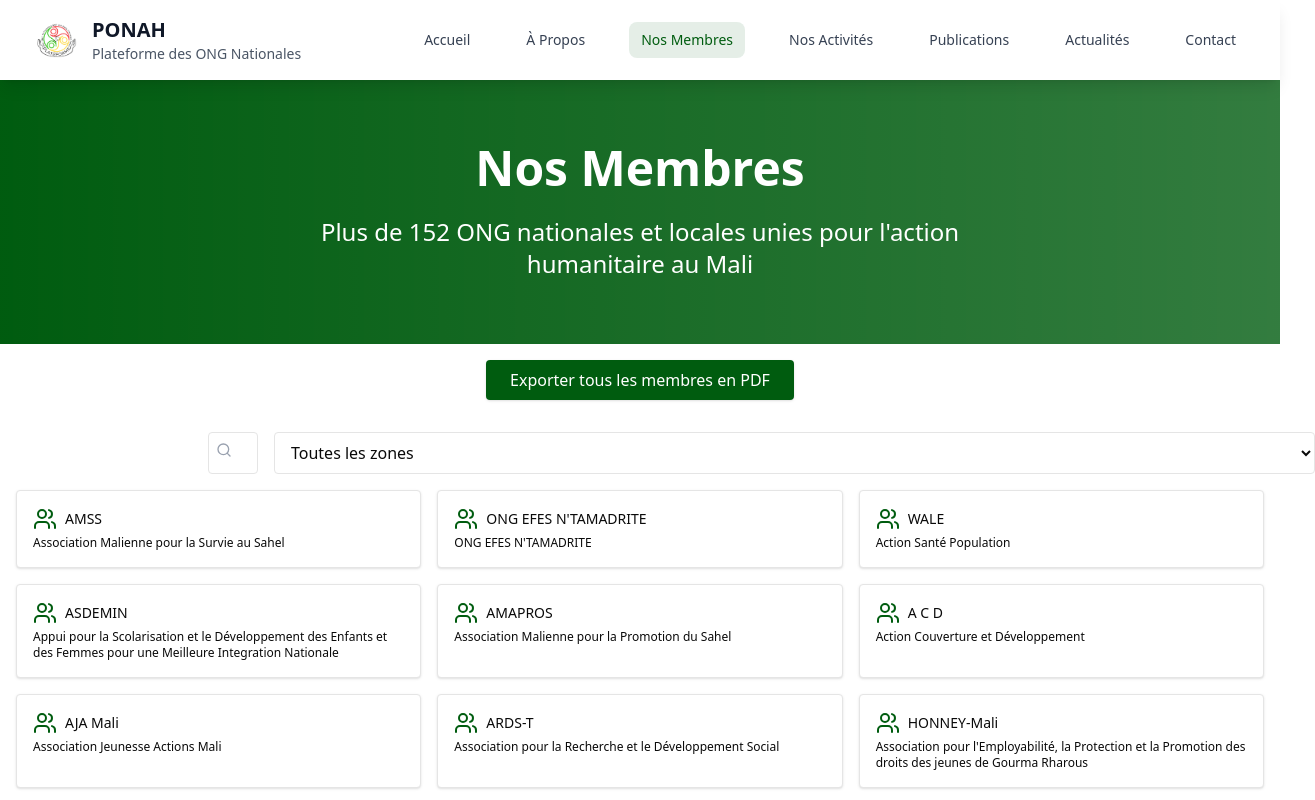
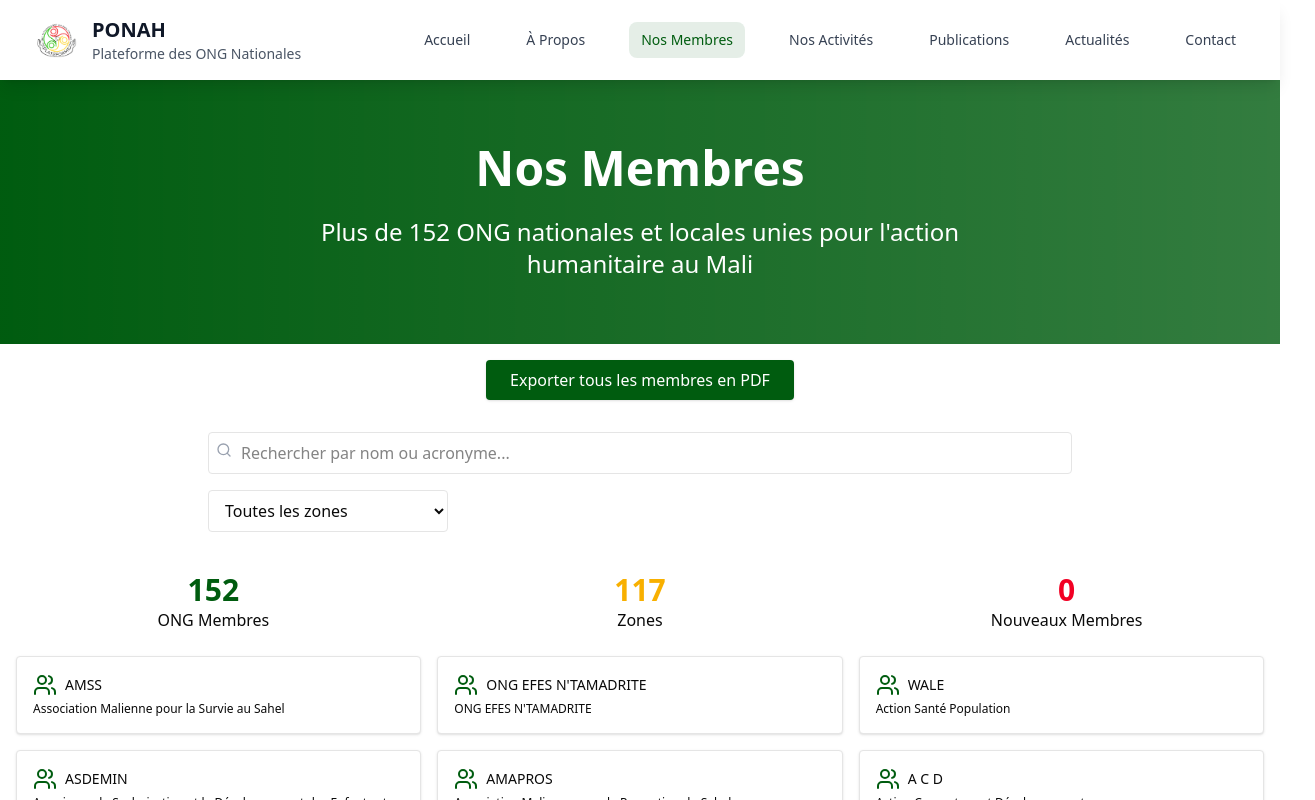
Before and after one commit to illilyelansary/site-PONAH, a React (Vite) app: page /membres in a window 1280 px wide. Shown: the top 800 px of the page, 1315 px wide, since content can reach past the window. Built offline with nearby package versions, Linux system fonts and the light colour scheme.

Commit message:
Update Members.jsx

```diff
--- a/src/components/pages/Members.jsx
+++ b/src/components/pages/Members.jsx
@@ -48,12 +48,11 @@
     const doc = new jsPDF('landscape');
     doc.setFontSize(12);
     doc.text('Liste complète des membres de la PONAH', 14, 15);
-
     const headers = [[
       'Nom complet de l’ONG', 'Acronyme', 'Date de création', 'Numéro d’accord cadre',
       'Adresse physique', 'Zones d’intervention', 'Nom du responsable', 'Prénom du responsable',
-      'Fonction', 'Téléphone', 'Email']];
-
+      'Fonction', 'Téléphone', 'Email'
+    ]];
     const body = membersData.map(m => [
       m['Nom complet de l’ONG'] || '',
       m['Acronyme'] || '',
@@ -67,17 +66,14 @@
       m['Téléphone du responsable'] || '',
       m['Email du responsable'] || ''
     ]);
-
     doc.autoTable({
       head: headers,
       body: body,
       startY: 20,
       styles: { fontSize: 7, cellPadding: 1 },
       headStyles: { fillColor: [41, 128, 185], textColor: [255, 255, 255] },
-      theme: 'grid',
-      pageBreak: 'auto'
+      theme: 'grid'
     });
-
     doc.save('Membres_PONAH_Global.pdf');
   };
 
@@ -98,6 +94,7 @@
 
   return (
     <div className="min-h-screen">
+      {/* HÉRO */}
       <section className="bg-gradient-to-r from-primary to-primary/80 text-white py-16 text-center">
         <h1 className="text-4xl md:text-5xl font-bold mb-6">Nos Membres</h1>
         <p className="text-xl md:text-2xl max-w-3xl mx-auto">
@@ -105,20 +102,24 @@
         </p>
       </section>
 
+      {/* Export PDF */}
       <div className="text-center mt-4">
         <button onClick={exportAllToPDF} className="bg-primary text-white px-6 py-2 rounded shadow">
           Exporter tous les membres en PDF
         </button>
       </div>
 
-      <div className="max-w-4xl mx-auto px-4 mt-8 mb-4 flex flex-col md:flex-row items-center gap-4 justify-between">
-        {isAdmin && <input type="file" accept=".xlsx,.xls" onChange={handleExcelUpload} className="text-sm border rounded px-2 py-1" />}
+      {/* Recherche & Filtres */}
+      <div className="max-w-4xl mx-auto px-4 mt-8 mb-4 flex flex-col md:flex-row items-center gap-4 justify-between md:flex-wrap">
+        {isAdmin && (
+          <input type="file" accept=".xlsx,.xls" onChange={handleExcelUpload} className="text-sm border rounded px-2 py-1" />
+        )}
         <div className="relative w-full">
           <Search className="absolute left-2 top-2.5 h-4 w-4 text-gray-400" />
           <input
             type="text"
             placeholder="Rechercher par nom ou acronyme..."
-            className="pl-8 border px-4 py-2 rounded w-full"
+            className="border py-2 pr-4 pl-8 rounded w-full"
             value={searchTerm}
             onChange={handleSearchChange}
           />
@@ -126,7 +127,7 @@
         <select
           value={selectedZone}
           onChange={(e) => setSelectedZone(e.target.value)}
-          className="border px-3 py-2 rounded"
+          className="border py-2 px-3 rounded w-full md:w-60"
         >
           <option value="">Toutes les zones</option>
           {[...new Set(membersData.map(m => m['Zones d’intervention']).filter(Boolean))].sort().map((zone, i) => (
@@ -135,8 +136,16 @@
         </select>
       </div>
 
-      {/* reste du composant inchangé */}
+      {/* Statistiques */}
+      <section className="py-6 bg-white">
+        <div className="max-w-7xl mx-auto px-4 grid grid-cols-1 md:grid-cols-3 gap-8 text-center">
+          <div><div className="text-3xl font-bold text-primary">{membersData.length}</div><div>ONG Membres</div></div>
+          <div><div className="text-3xl font-bold text-secondary">{[...new Set(membersData.map(m => m['Zones d’intervention']).filter(Boolean))].length}</div><div>Zones</div></div>
+          <div><div className="text-3xl font-bold text-accent">{membersData.filter(m => m.recent).length}</div><div>Nouveaux Membres</div></div>
+        </div>
+      </section>
 
+      {/* Liste Membres */}
       <div className="max-w-7xl mx-auto px-4 grid grid-cols-1 sm:grid-cols-2 lg:grid-cols-3 gap-4">
         {paginatedMembers.map((m, i) => (
           <div key={i} onClick={() => setSelectedMember(m)} className="bg-white border p-4 rounded shadow cursor-pointer">
@@ -149,18 +158,14 @@
         ))}
       </div>
 
+      {/* Pagination */}
       <div className="text-center my-6">
         {Array.from({ length: totalPages }, (_, i) => (
-          <button
-            key={i}
-            onClick={() => setCurrentPage(i + 1)}
-            className={`mx-1 px-3 py-1 rounded ${currentPage === i + 1 ? 'bg-primary text-white' : 'bg-gray-200'}`}
-          >
-            {i + 1}
-          </button>
+          <button key={i} onClick={() => setCurrentPage(i + 1)} className={`mx-1 px-3 py-1 rounded ${currentPage === i + 1 ? 'bg-primary text-white' : 'bg-gray-200'}`}>{i + 1}</button>
         ))}
       </div>
 
+      {/* Modale membre */}
       {selectedMember && (
         <div className="fixed inset-0 bg-black bg-opacity-50 flex justify-center items-center z-50">
           <div className="bg-white p-6 rounded max-w-lg relative">
@@ -179,6 +184,7 @@
         </div>
       )}
 
+      {/* Adhésion */}
       <section className="py-16 bg-primary/5">
         <div className="max-w-6xl mx-auto px-4 text-center">
           <h2 className="text-3xl font-bold mb-4">Rejoindre la PONAH</h2>
@@ -193,6 +199,7 @@
         </div>
       </section>
 
+      {/* Équipe dirigeante */}
       <section className="py-16 bg-white">
         <div className="max-w-6xl mx-auto px-4 text-center">
           <h2 className="text-3xl font-bold mb-10">Notre Équipe Dirigeante</h2>
@@ -209,6 +216,7 @@
         </div>
       </section>
 
+      {/* FAQ */}
       <section className="py-16 bg-gray-50">
         <div className="max-w-4xl mx-auto px-4 text-center">
           <h2 className="text-3xl font-bold mb-6">Questions Fréquentes</h2>
```
